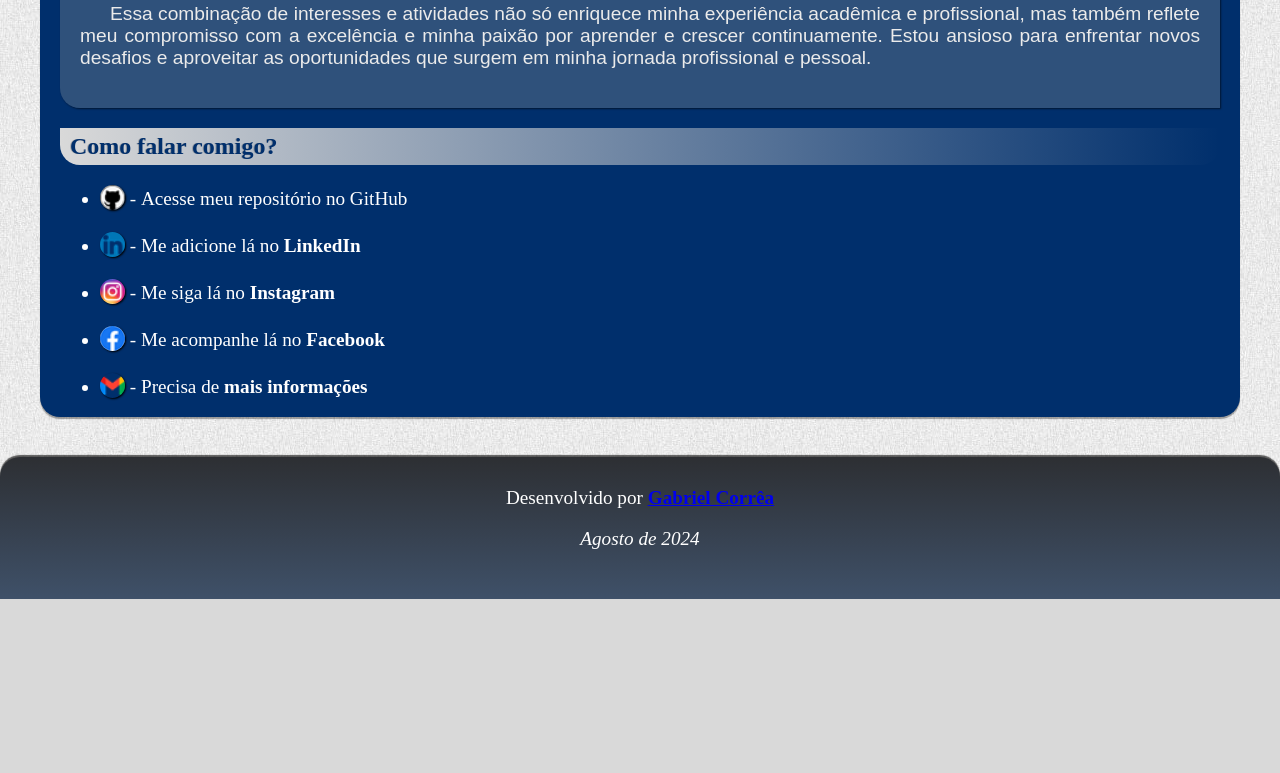
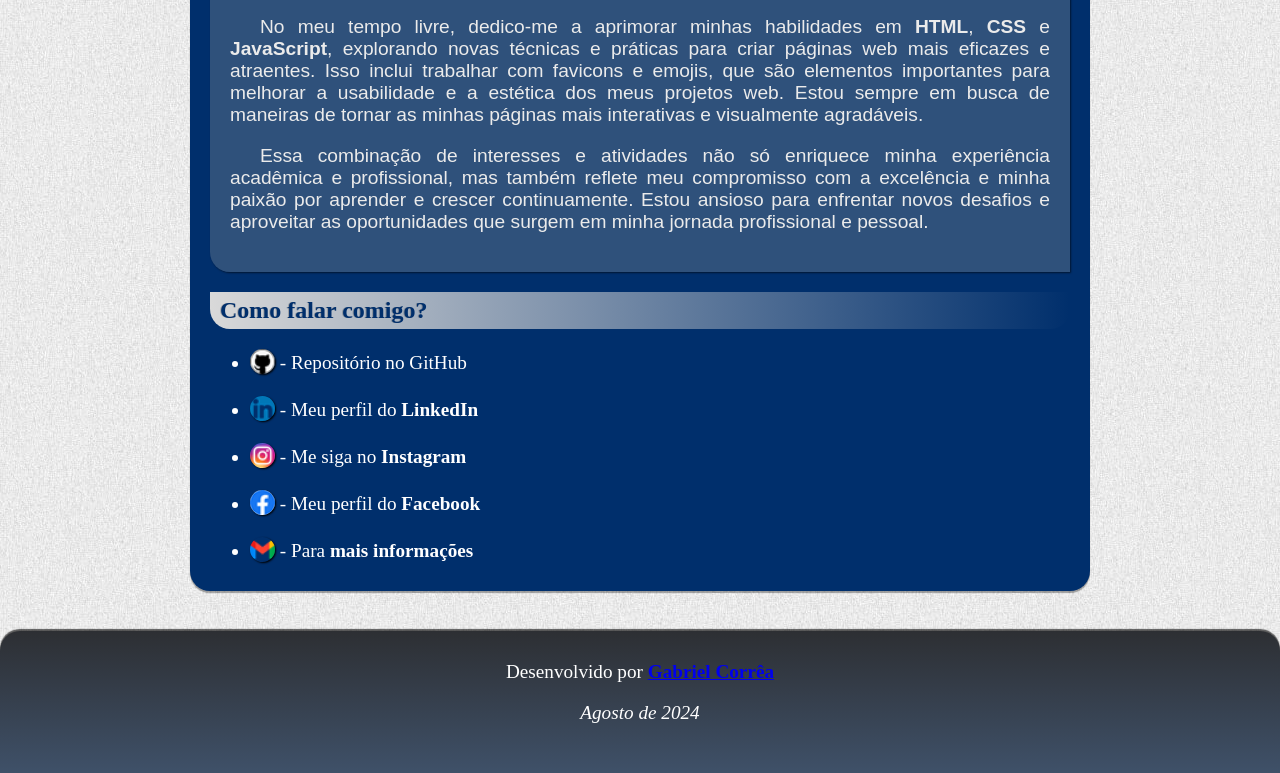
Before and after one commit to Gabrielhcs98/Exercicios-HTML-CSS, a plain HTML site: page modulo01/d005.html in a window 1280 px wide. Shown: the part 1071-1844 px from the top of the page. Before the commit the page ends 1670 px from the top, so only its background shows below. Drawn offline with Linux system fonts and the light colour scheme; a web font is replaced by a local one.

Commit message:
Finalmente completo?

```diff
--- a/modulo01/d005.html
+++ b/modulo01/d005.html
@@ -11,6 +11,7 @@
         <header>
             <h1>Minhas redes sociais</h1>
         </header>
+        <div class="container">
             <main>
                 <h2>Quem sou eu?</h2>
                 <img src="images-d005/Foto_perfil_redonda.png" id="profile-pic" alt="Foto de perfil">
@@ -23,16 +24,16 @@
                         <p>No meu tempo livre, dedico-me a aprimorar minhas habilidades em <strong>HTML</strong>, <strong>CSS</strong> e <strong>JavaScript</strong>, explorando novas técnicas e práticas para criar páginas web mais eficazes e atraentes. Isso inclui trabalhar com favicons e emojis, que são elementos importantes para melhorar a usabilidade e a estética dos meus projetos web. Estou sempre em busca de maneiras de tornar as minhas páginas mais interativas e visualmente agradáveis.</p>
                         <p>Essa combinação de interesses e atividades não só enriquece minha experiência acadêmica e profissional, mas também reflete meu compromisso com a excelência e minha paixão por aprender e crescer continuamente. Estou ansioso para enfrentar novos desafios e aproveitar as oportunidades que surgem em minha jornada profissional e pessoal.</p>
                     </div>
-
                 <h2>Como falar comigo?</h2>
                 <ul>
-                <li><a href="https://github.com/Gabrielhcs98?tab=repositories" target="_blank"><img src="images-d005/github_icon.png" alt="GitHub Icon"></a>&nbsp;-&nbsp;Acesse meu repositório no GitHub</li><br>
-                <li><a href="https://www.linkedin.com/in/gabriel-henrique-corrêa-santos-2b9873101" target="_blank"><img src="images-d005/linkedin_icon.png" alt="LinkedIn Icon"></a>&nbsp;-&nbsp;Me adicione lá no <strong>LinkedIn</strong></li><br>
-                <li><a href="https://www.instagram.com/gabrielhcs98?igsh=MThmZ2ZxcTF5MWJhcQ==" target="_blank"><img src="images-d005/instagram_icon.png" alt="Instagram Icon"></a>&nbsp;-&nbsp;Me siga lá no <strong>Instagram</strong></li><br>
-                <li><a href="https://www.facebook.com/gabrielhcs98/" target="_blank"><img src="images-d005/facebook_icon.png" alt="Facebook Icon"></a>&nbsp;-&nbsp;Me acompanhe lá no <strong>Facebook</strong></li><br>
-                <li><a href="https://mail.google.com/mail/?view=cm&fs=1&to=gabrielhcs1998@gmail.com" target="_blank"><img src="images-d005/gmail_icon.png" alt="Gmail Icon"></a>&nbsp;-&nbsp;Precisa de <strong>mais informações</strong></li>
+                    <li><a href="https://github.com/Gabrielhcs98?tab=repositories" target="_blank"><img src="images-d005/github_icon.png" alt="GitHub Icon"></a>&nbsp;-&nbsp;Repositório no GitHub</li><br>
+                    <li><a href="https://www.linkedin.com/in/gabriel-henrique-corrêa-santos-2b9873101" target="_blank"><img src="images-d005/linkedin_icon.png" alt="LinkedIn Icon"></a>&nbsp;-&nbsp;Meu perfil do <strong>LinkedIn</strong></li><br>
+                    <li><a href="https://www.instagram.com/gabrielhcs98?igsh=MThmZ2ZxcTF5MWJhcQ==" target="_blank"><img src="images-d005/instagram_icon.png" alt="Instagram Icon"></a>&nbsp;-&nbsp;Me siga no <strong>Instagram</strong></li><br>
+                    <li><a href="https://www.facebook.com/gabrielhcs98/" target="_blank"><img src="images-d005/facebook_icon.png" alt="Facebook Icon"></a>&nbsp;-&nbsp;Meu perfil do <strong>Facebook</strong></li><br>
+                    <li><a href="https://mail.google.com/mail/?view=cm&fs=1&to=gabrielhcs1998@gmail.com" target="_blank"><img src="images-d005/gmail_icon.png" alt="Gmail Icon"></a>&nbsp;-&nbsp;Para <strong>mais informações</strong></li>
                 </ul>
             </main>
+        </div>
         <footer>
             Desenvolvido por <strong><a href="#profile-pic"><strong>Gabriel Corrêa</strong></a></strong>
             <p><em>Agosto de 2024</em></p>
--- a/modulo01/style-d005.css
+++ b/modulo01/style-d005.css
@@ -25,7 +25,6 @@
 }
 
 body {
-    width: 100%;
     display: flex;
     flex-direction: column;
     margin: 0px;
@@ -74,8 +73,13 @@ body h2 {
         height: 100px;
     }
 
+    .container{
+        padding: 0 20px;
+    }
+
     main {
         font-size: 13px;
+        margin: 0px -20px;
     }
 
     header {
@@ -87,10 +91,15 @@ body h2 {
     }
 }
 
+.container {
+    max-width: 900px;
+    margin: 0 auto;
+    padding: 0 40px;
+}
+
 main {
-    margin: 0px 40px 40px 40px;
-    align-self: center;
-    padding: 0px 20px;
+    margin-bottom: 40px;
+    padding: 10px 20px;
     background-color: var(--azul-escuro);
     border-radius: 0px 0px 20px 20px;
     box-shadow: 0px 2px 1px rgba(0, 0, 0, 0.342);
```
Lines whose indentation alone changed are shown as unchanged.
